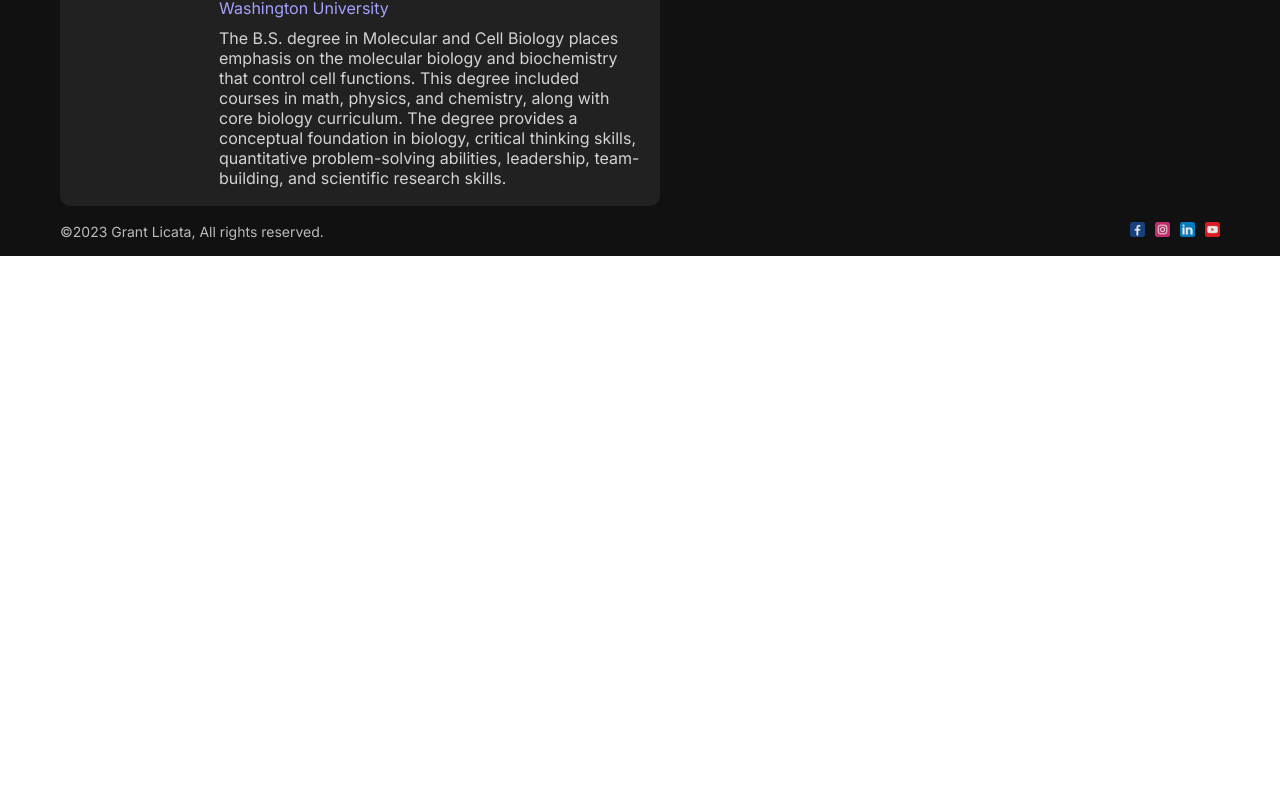
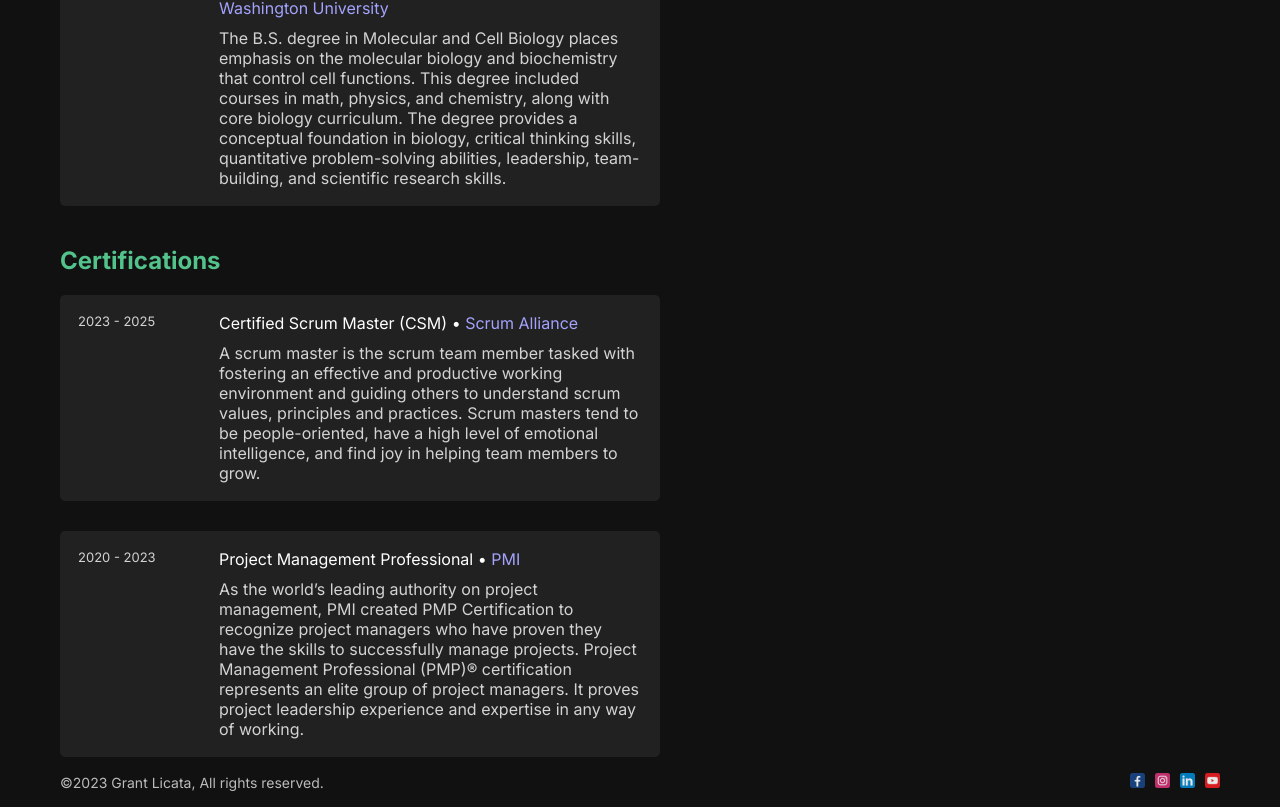
Before and after one commit to GrantLicata/Portfolio, a Next.js app: page /experience in a window 1280 px wide. Shown: the part 1089-1896 px from the top of the page. Before the commit the page ends 1345 px from the top, so only its background shows below. Built offline with nearby package versions, Linux system fonts and the light colour scheme.

Commit message:
Certifications section added to experience page

```diff
--- a/src/app/about/page.jsx
+++ b/src/app/about/page.jsx
@@ -14,12 +14,12 @@
           alt=""
           className={styles.img}
         />
-        <div className={styles.imgText}>
+        {/* <div className={styles.imgText}>
           <h1 className={styles.imgTitle}>Innovation Engine</h1>
           <h2 className={styles.imgDesc}>
             Transforming ideas into remarkable digital experiences
           </h2>
-        </div>
+        </div> */}
       </div>
       <div className={styles.textContainer}>
         <div className={styles.item}>
--- a/src/app/experience/data.js
+++ b/src/app/experience/data.js
@@ -68,4 +68,24 @@
         "The B.S. degree in Molecular and Cell Biology places emphasis on the molecular biology and biochemistry that control cell functions. This degree included courses in math, physics, and chemistry, along with core biology curriculum. The degree provides a conceptual foundation in biology, critical thinking skills, quantitative problem-solving abilities, leadership, team-building, and scientific research skills.",
     },
   ],
+  certifications: [
+    {
+      organization: "Scrum Alliance",
+      title: "Certified Scrum Master (CSM)",
+      year_start: 2023,
+      year_end: 2025,
+      organization_url: "https://www.scrumalliance.org/",
+      description:
+        "A scrum master is the scrum team member tasked with fostering an effective and productive working environment and guiding others to understand scrum values, principles and practices. Scrum masters tend to be people-oriented, have a high level of emotional intelligence, and find joy in helping team members to grow.",
+    },
+    {
+      organization: "PMI",
+      title: "Project Management Professional",
+      year_start: 2020,
+      year_end: 2023,
+      organization_url: "https://www.pmi.org/",
+      description:
+        "As the world’s leading authority on project management, PMI created PMP Certification to recognize project managers who have proven they have the skills to successfully manage projects. Project Management Professional (PMP)® certification represents an elite group of project managers. It proves project leadership experience and expertise in any way of working.",
+    },
+  ],
 };
--- a/src/app/experience/page.jsx
+++ b/src/app/experience/page.jsx
@@ -22,9 +22,18 @@
   return notFound();
 };
 
+const getCertifications = () => {
+  const data = items.certifications;
+  if (data) {
+    return data;
+  }
+  return notFound();
+};
+
 const Experience = () => {
   const employment = getEmployment();
   const education = getEducation();
+  const certifications = getCertifications();
 
   return (
     <div className={styles.container}>
@@ -72,6 +81,28 @@
           </div>
         ))}
       </div>
+
+      <h2 className={styles.categoryTitle}>Certifications</h2>
+      <div className={styles.list}>
+        {certifications.map((item) => (
+          <div className={styles.item} key={item.id}>
+            <div className={styles.cardLeft}>
+              <p className={styles.dates}>
+                {item.year_start} - {item.year_end}
+              </p>
+            </div>
+            <div className={styles.cardRight}>
+              <p className={styles.titleAndEmployer}>
+                {item.title} &bull;{" "}
+                <Link className={styles.link} href={item.organization_url}>
+                  {item.organization}
+                </Link>
+              </p>
+              <p>{item.description}</p>
+            </div>
+          </div>
+        ))}
+      </div>
     </div>
   );
 };
--- a/src/app/experience/page.module.css
+++ b/src/app/experience/page.module.css
@@ -27,7 +27,7 @@
 
 .item {
   display: flex;
-  border-radius: 10px;
+  border-radius: 5px;
   background-color: rgba(37, 37, 37, 0.784);
   color: #d3d3d3;
   /* margin-top: 50px; */
@@ -37,7 +37,7 @@
 
 .item:hover {
   display: flex;
-  border-radius: 10px;
+  border-radius: 5px;
   background-color: rgba(74, 74, 74, 0.784);
   color: #d3d3d3;
   /* margin-top: 50px; */
```
